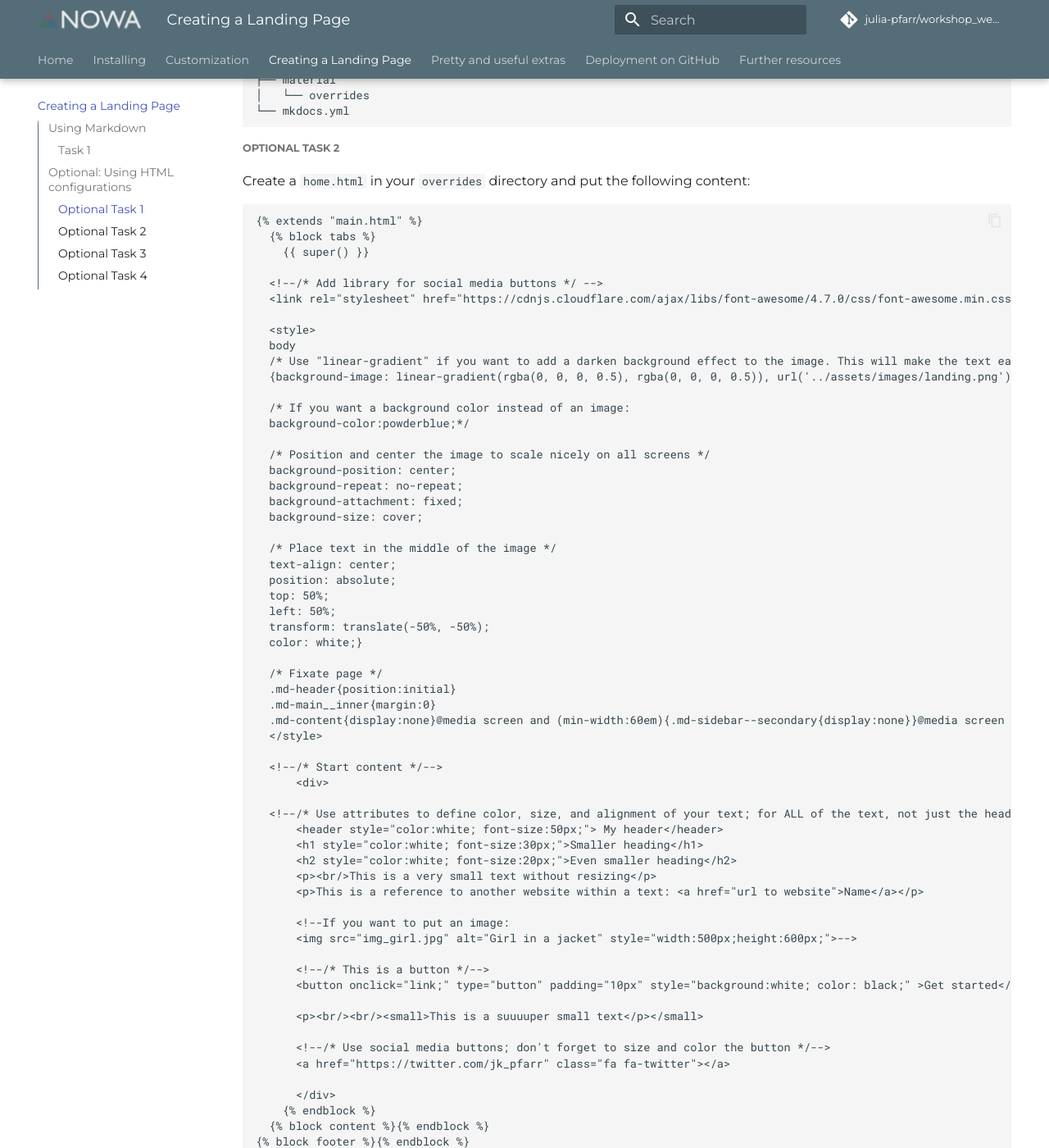
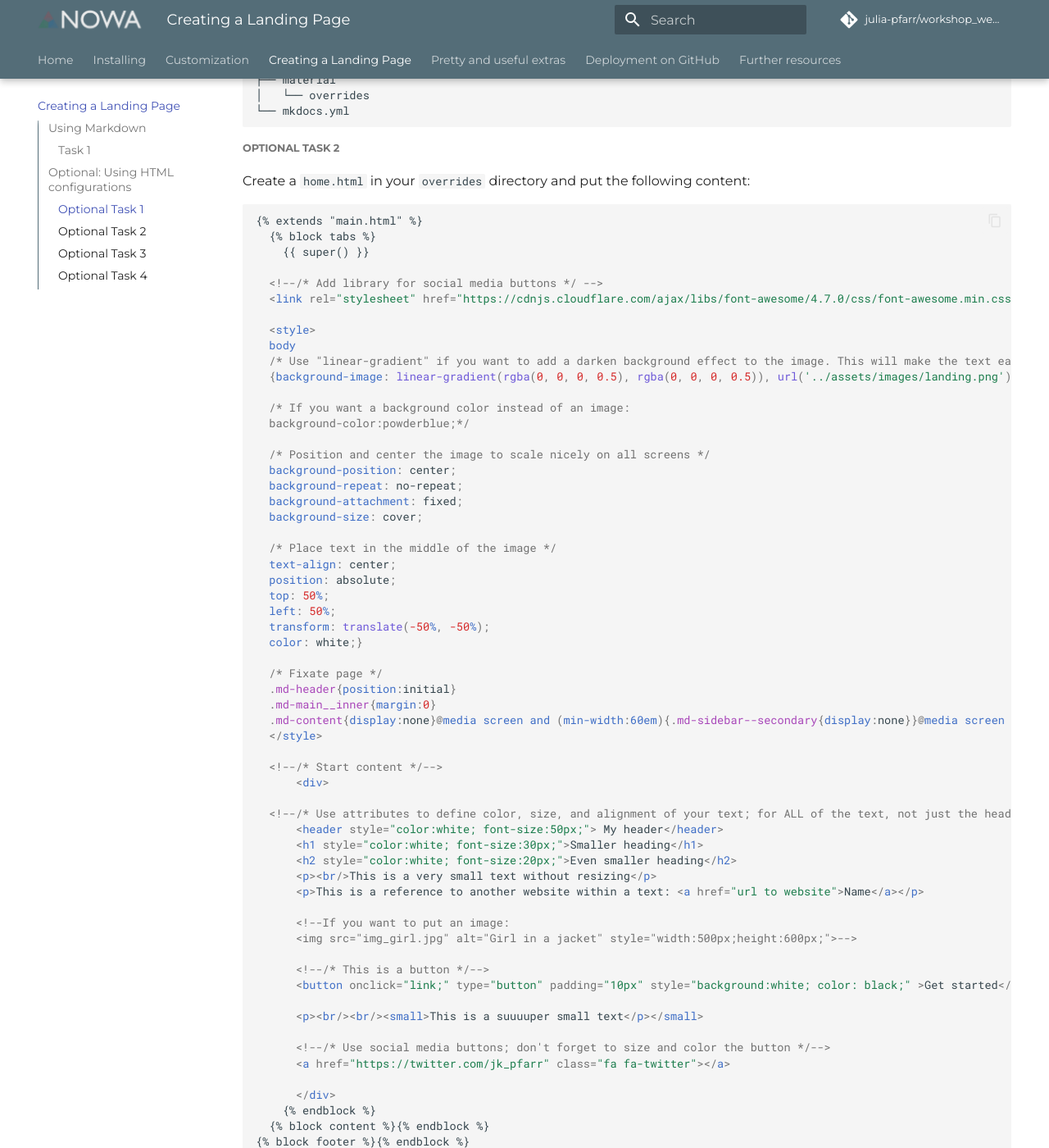
Before and after one commit to julia-pfarr/workshop_webdesign, an MkDocs documentation site: the page built from docs/landing.md, in a window 1280 px wide and 1400 px high, scrolled down 1599 px. Shown: the whole window at 82% size. Built offline with MkDocs 1.6.1 and Material for MkDocs 9.7.7, drawn with Linux system fonts in a browser that asks for light colours; comment, search, counter and statistics services are not loaded; the version menu is left out.

Commit message:
change directory

````diff
--- a/docs/landing.md
+++ b/docs/landing.md
@@ -50,7 +50,7 @@ Create a new directory on the same level as the `docs` folder called `material`
 ##### Optional Task 2
 
 Create a `home.html` in your `overrides` directory and put the following content:
-```
+```html
 {% extends "main.html" %}
   {% block tabs %}
     {{ super() }}
@@ -118,7 +118,7 @@ Create a `home.html` in your `overrides` directory and put the following content
 ##### Optional Task 3
 
 Create another file in the same directory called `main.html` with the following content:
-```
+```html
 {% extends "base.html" %}
 ```
 
--- a/material/overrides/home.html
+++ b/material/overrides/home.html
@@ -12,7 +12,7 @@
         <div class="tx-hero__content">
           <h1><br/><br/>Web-Design for Scientists</h1>
           <h2>A workshop for easy and fast website generation using mkdocs.</h2>
-          <img src="../assets/images/landing.png" alt="" width="800" height="600" style="float:right" style="vertical-align:top" draggable="false">
+          <img src="../../docs/assets/images/landing.png" alt="" width="800" height="600" style="float:right" style="vertical-align:top" draggable="false">
           <p><br/>More and more scientists make use of easy static website generation to introduce themselves and their work to the broad public, potential future employers or funding sources.</p>
           <p>During the workshop we will set up our own website using <a href="https://pages.github.com/">GitHub Pages</a>, <a href="https://www.mkdocs.org/">MkDocs</a>, and <a href="https://squidfunk.github.io/mkdocs-material/">Material for MkDocs</a>.</p>
           <p>After going through this workshop you'll have a first draft of your website and the skills to develop the website further on your own.</p>
@@ -23,7 +23,7 @@
           <p>Find additional background information on web design, the utilized tools in this workshop and CI on GitHub in these</p><a href="https://docs.google.com/presentation/d/16Rgdn_-uqjZVwmeyDhGL41vKMRCFA0dSom2IpreZ59I/edit?usp=sharing" class="md-button">
               Google Slides
             </a>
-          <p><br/><br/><small>This website contains instructions on how to create a personal website using Material for MkDocs and is thus heavily based on the documentation pages for MkDocs, Material for MkDocs, and GitHub Pages. I want to thank the developers for making their software and documentation freely available for everyone.</p></small>
+          <p><br/><br/><footer>This website contains instructions on how to create a personal website using Material for MkDocs and is thus heavily based on the documentation pages for MkDocs, Material for MkDocs, and GitHub Pages. I want to thank the developers for making their software and documentation freely available for everyone.</p></footer>
       </div>
       </div>
     </div>
````
